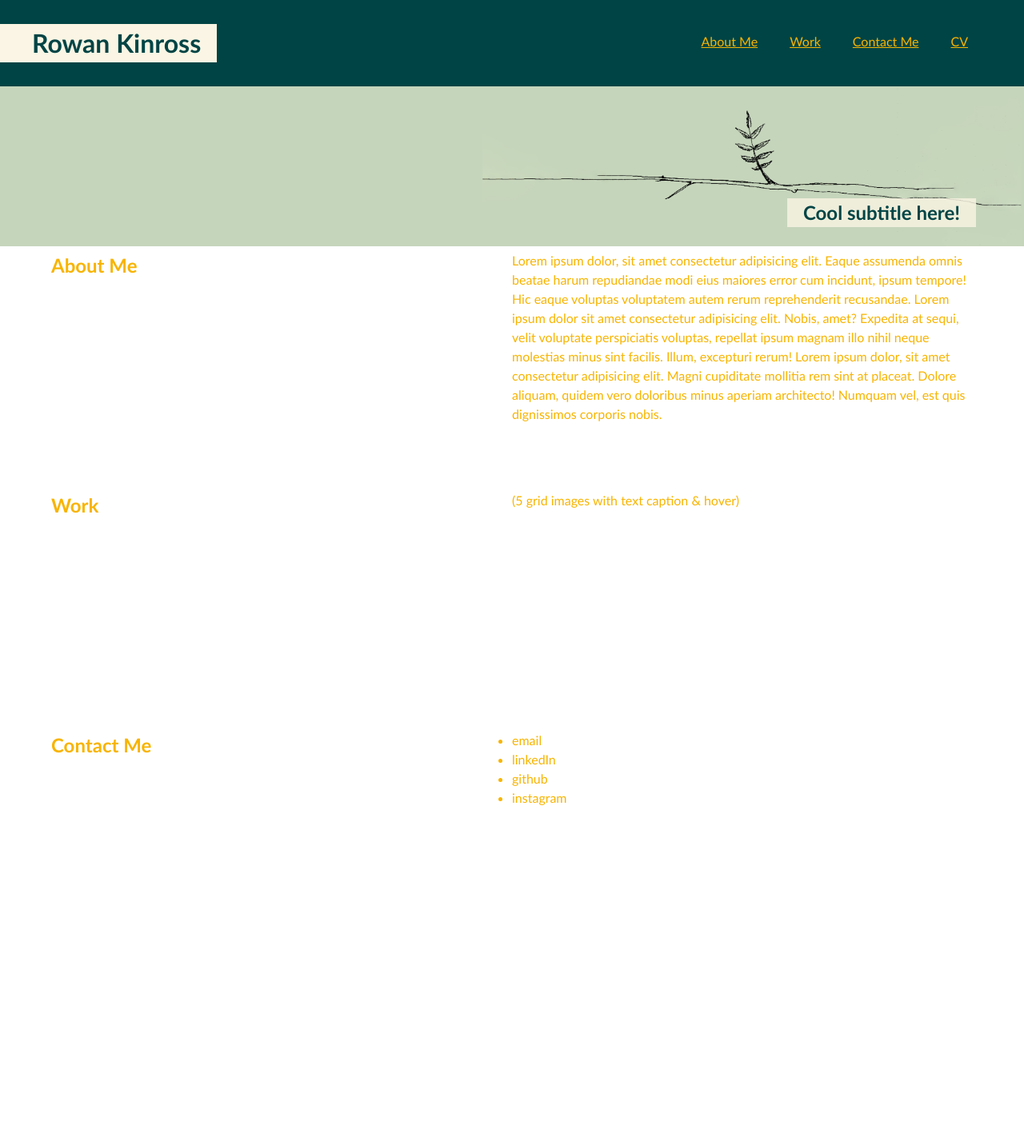
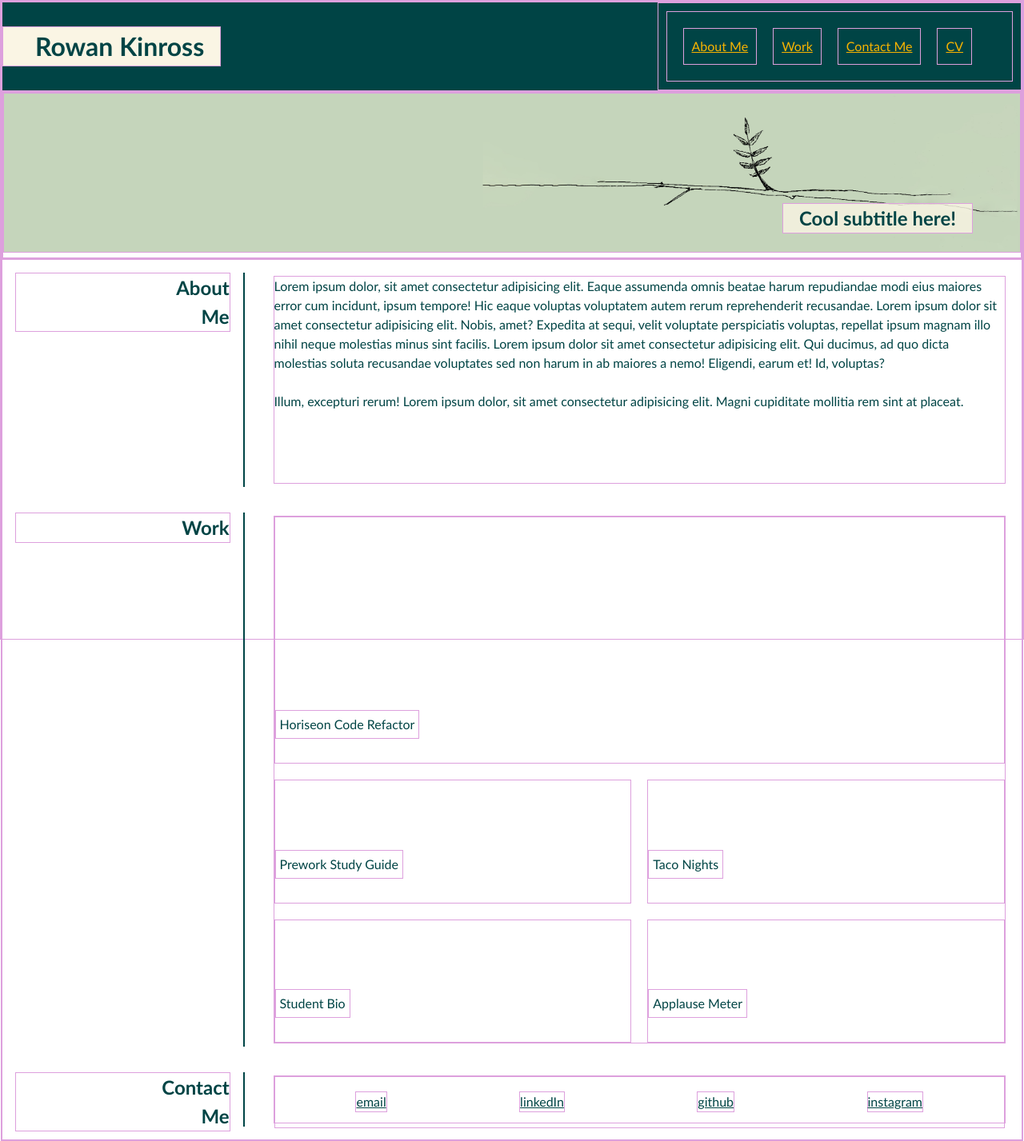
Before and after one commit to RowanKinross/responsive-portfolio, a plain HTML site: page index.html in a window 1280 px wide. Shown: the whole page at 80% size. Before the commit the page ends 1214 px from the top, so only its background shows below. Drawn offline with Linux system fonts and the light colour scheme.

Commit message:
work-grid-layout-added-plus-more-text-content

```diff
--- a/css/style.css
+++ b/css/style.css
@@ -1,34 +1,32 @@
+:root {
+  /* declaring colour variables */
+  --orange: #f8b400;
+  --light: #faf5e4;
+  --lightOpaque: rgba(	250,	245,	228, 0.8);
+  --green: #2c786c;
+  --dark: #004445;
+  }
+
+
+
 * {
   box-sizing: border-box;
   margin: 0;
   padding: 0;
-  color: #f8b400;
-      /* temporary visualisation elements */
-      /* background-color: bisque;
-      border: solid 1px brown;  */
+  color: var(--dark);
+      /*just for visualisation whilst developing*/
+        border-style: solid;
+        border-color: plum;
+        border-width: 1px;
 }
-/* colour pallet
-first-color {
-	background: #f8b400;
-} -- orange
-second-color {
-	background: #faf5e4;
-} -- cream
-third-color {
-	background: #2c786c;
-} -- green
-fourth-color {
-	background: #004445;
-} -- blue */
+h1 {
+  font-size: xx-large;
+}
 
 /* header flex box (contains 2 items; a header and a nav bar) */
 header {
   display: flex;
-/*  flex-basis: auto;
-  align-content: center;
-  padding-top: 10px;
-  padding-bottom: 10px; */
-  background-color: #004445;
+  background-color: var(--dark);
   justify-content: space-between;
 }
   .headerFlexItem {
@@ -37,23 +35,24 @@ header {
     padding: 0px;
     padding-right: 20px;
     padding-left: 40px;
-    color: #004445;
-    background-color: #faf5e4;
+    color: var(--dark);
+    background-color: var(--light);
     justify-content:flex-start;
   }
-  /* nav bar flex box - contains 4 directory items */
+/* nav bar flex box - contains 4 directory items */
   .navFlex {
     padding: 10px;
     padding-right: 40px;
     margin: 10px;
     display: flex;
-    list-style-type: none;
     text-decoration: underline;
+    color: var(--orange);
   }
     .navFlexItem {
       padding:10px;
       margin: 10px;
-      background-color: #004445;
+      background-color: var(--dark);
+      color: var(--orange);
     }
 
 /* hero image */
@@ -70,8 +69,8 @@ header {
   position: absolute;
   bottom: 30px;
   right: 60px;
-  color: #004445;
-  background-color: 	rgba(	250,	245,	228, 0.8);
+  color: var(--dark);
+  background-color: var(--lightOpaque);
   padding-left: 20px;
   padding-right: 20px;
 }
@@ -84,20 +83,34 @@ body {
   line-height: 1.5;
 }
 
-h3, h4, h5 {
+h2, h3, h4, h5 {
   font-size:x-large;
 }
 
 
 #mainGrid {
-  margin: 0px 5%;
   display: grid;
-  grid-template-rows: 300px 300px 300px;
-  grid-template-columns: 1fr 1fr;
+  grid-template-rows: 300px 700px 100px;
+  grid-template-columns: 1fr 3fr;
   grid-template-areas:
   "about aboutP"
   "work workGrid"
   "contactMe contactMeFlex";
+  color: var(--dark);
+}
+
+.mainGridItem {
+  margin: 20px;
+}
+
+/*main grid items listed */
+#about, #work, #contactMe {
+  border-style: none solid none none;
+  border-color: var(--dark);
+  border-width: 2px;
+  margin: 5%;
+  padding-right: 5%;
+  text-align: right;
 }
 #about {
   grid-area: about;
@@ -116,19 +129,57 @@ h3, h4, h5 {
 }
 #contactMeFlex {
   grid-area:contactMeFlex;
-
-/*
-h1 {
-
-}
-h2,
-h3,
-h4,
-h5,
-h6 {
-  margin: 0;
 }
 
-p {
-  margin: 0;
+/*contact me flex */
+.contactMeFlex {
+  display: flex;
+  justify-content: space-around;
+  padding: 2%;
+  text-decoration: underline;
 }
+
+/* work grid */
+#workGrid {
+  display: grid;
+  grid-template-rows: 2fr 1fr 1fr;
+  grid-template-columns: 1fr 1fr;
+  grid-template-areas:
+  "workItem1 workItem1"
+  "workItem2 workItem3"
+  "workItem4 workItem5";
+  gap: 20px;
+}
+.workGridItem {
+  background-position: center;
+  background-size: cover;
+  background-repeat: no-repeat;
+  cursor: pointer;
+  display: grid;
+  justify-content: start;
+  align-content: end;
+  padding-bottom: 30px;
+}
+#workItem1 {
+  grid-area: workItem1;
+  background-image: url("");
+}
+#workItem2 {
+  grid-area: workItem2;
+  background-image: url("");
+}
+#workItem3 {
+  grid-area: workItem3;
+  background-image: url("");
+}
+#workItem4 {
+  grid-area: workItem4;
+  background-image: url("");
+}
+#workItem5 {
+  grid-area: workItem5;
+  background-image: url("");
+}
+.heading {
+  padding: 5px;
+}
--- a/index.html
+++ b/index.html
@@ -6,6 +6,7 @@
   <meta name="viewport" content="width=device-width, initial-scale=1.0">
   <meta http-equiv="X-UA-Compatible" content="ie=edge">
   <title>Rowan Kinross // Web Developer</title>
+  <link rel="stylesheet" href="./css/reset.css" />
   <link rel="stylesheet" href="./css/style.css" />
 </head>
 
@@ -36,7 +37,7 @@
   <main id="mainGrid">
     <!-- about me -->
     <section class="mainGridItem" id="about">
-      <h3>About Me</h3>
+      <h3>About <br>Me</h3>
     </section>
 
     <!-- portfolio container -->
@@ -46,15 +47,38 @@
 
     <!-- contact -->
     <section class="mainGridItem" id="contactMe">
-      <h5>Contact Me</h5>
+      <h5>Contact <br>Me</h5>
     </section>
 
     <p class="mainGridItem" id="aboutP">
-      Lorem ipsum dolor, sit amet consectetur adipisicing elit. Eaque assumenda omnis beatae harum repudiandae modi eius maiores error cum incidunt, ipsum tempore! Hic eaque voluptas voluptatem autem rerum reprehenderit recusandae. Lorem ipsum dolor sit amet consectetur adipisicing elit. Nobis, amet? Expedita at sequi, velit voluptate perspiciatis voluptas, repellat ipsum magnam illo nihil neque molestias minus sint facilis. Illum, excepturi rerum! Lorem ipsum dolor, sit amet consectetur adipisicing elit. Magni cupiditate mollitia rem sint at placeat. Dolore aliquam, quidem vero doloribus minus aperiam architecto! Numquam vel, est quis dignissimos corporis nobis.
+      Lorem ipsum dolor, sit amet consectetur adipisicing elit. Eaque assumenda omnis beatae harum repudiandae modi eius maiores error cum incidunt, ipsum tempore! Hic eaque voluptas voluptatem autem rerum reprehenderit recusandae. Lorem ipsum dolor sit amet consectetur adipisicing elit. Nobis, amet? Expedita at sequi, velit voluptate perspiciatis voluptas, repellat ipsum magnam illo nihil neque molestias minus sint facilis. Lorem ipsum dolor sit amet consectetur adipisicing elit. Qui ducimus, ad quo dicta molestias soluta recusandae voluptates sed non harum in ab maiores a nemo! Eligendi, earum et! Id, voluptas?
+      <br><br> Illum, excepturi rerum! Lorem ipsum dolor, sit amet consectetur adipisicing elit. Magni cupiditate mollitia rem sint at placeat.
     </p>
 
     <section class="mainGridItem" id="workGrid">
-      (5 grid images with text caption & hover)
+
+        <div class="workGridItem" id="workItem1">
+          <div class="heading">Horiseon Code Refactor</div>
+        </div>
+
+        <div class="workGridItem" id="workItem2">
+          <div class="heading">Prework Study Guide</div>
+        </div>
+
+        <div class="workGridItem" id="workItem3">
+          <div class="heading">Taco Nights</div>
+        </div>
+
+        <div class="workGridItem" id="workItem4">
+          <div class="heading">Student Bio</div>
+        </div>
+
+        <div class="workGridItem" id="workItem5">
+          <div class="heading">Applause Meter</div>
+        </div>
+
+    </section>
+
     </section>
 
     <section class="mainGridItem" id="contactMeFlex">
```
